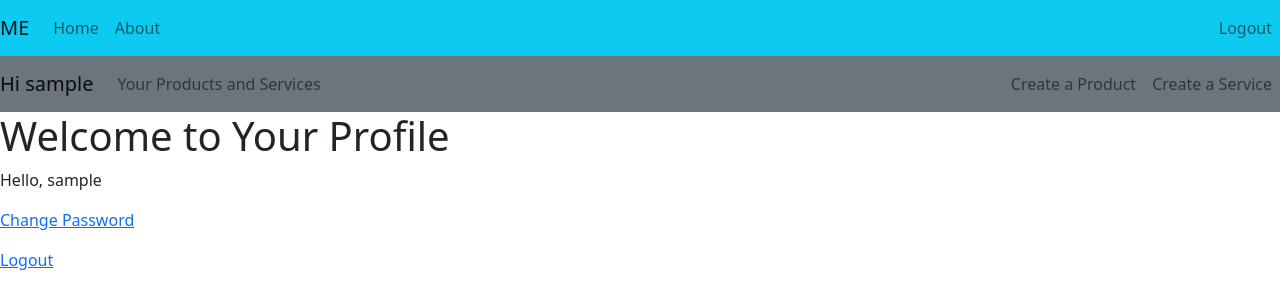
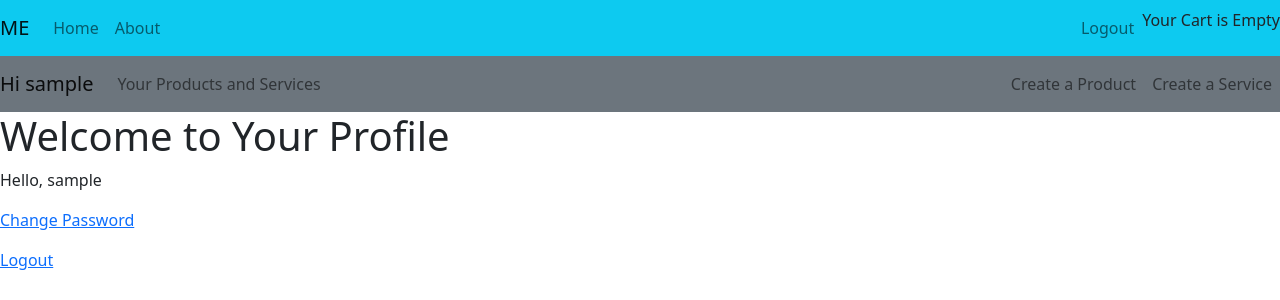
Before and after one commit to gunjanak/Django_MultiVendor_Ecom, a Django app: page /accounts/profile/ in a window 1280 px wide. Shown: the top 300 px of the page. Run offline with Django 5.2, Linux system fonts and the light colour scheme; the visitor is signed in with stand-in values (Sample User, id 1).

Commit message:
created context processor for the current cart

```diff
--- a/accounts/templates/base.html
+++ b/accounts/templates/base.html
@@ -66,6 +66,27 @@
                         </a>
                     </li>
                     {% endif %}
+                    <li class="nav-item">
+                        <p>
+
+                            {% with total_items=cart|length %}
+                                {% if total_items > 0%}
+                                    Your Cart:
+                                    <a href="{% url 'cart:cart_detail' %}">
+                                        {{ total_items }} item {{total_items|pluralize}}
+                                        ${{ cart.get_total_price}}
+                                    </a>
+                                {% else %}
+                                    Your Cart is Empty
+
+                                {% endif %}
+
+                            {% endwith %}
+
+                        </p>
+
+
+                    </li>
 
                 </ul>
             </div>
--- /dev/null
+++ b/cart/context_processors.py
@@ -0,0 +1,4 @@
+from cart.cart import Cart
+
+def cart(request):
+    return {'cart':Cart(request)}
--- a/cart/forms.py
+++ b/cart/forms.py
@@ -5,6 +5,6 @@ PRODUCT_QUANTITY_CHOICES = [(i,str(i)) for i in range(1,21)]
 
 
 class CartAddProductForm(forms.Form):
-    quantity = forms.TypedChoiceField(choices=PRODUCT_QUANTITY_CHOICES,coerce=int)
-    # quantity = forms.IntegerField()
+    # quantity = forms.TypedChoiceField(choices=PRODUCT_QUANTITY_CHOICES,coerce=int)
+    quantity = forms.IntegerField()
     override = forms.BooleanField(required=False,initial=False,widget=forms.HiddenInput)
--- a/core/settings.py
+++ b/core/settings.py
@@ -73,6 +73,7 @@ TEMPLATES = [
                 'django.template.context_processors.request',
                 'django.contrib.auth.context_processors.auth',
                 'django.contrib.messages.context_processors.messages',
+                'cart.context_processors.cart',
             ],
         },
     },
```
Also changed, not shown: media/product_images/Screenshot_from_2023-12-20_21-52-26.png (added).
